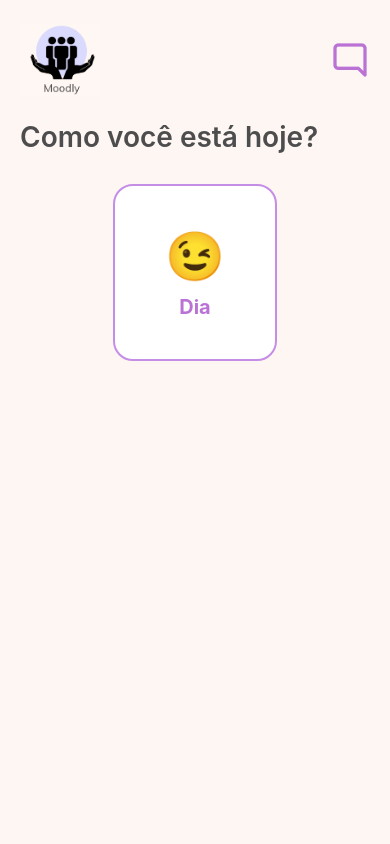
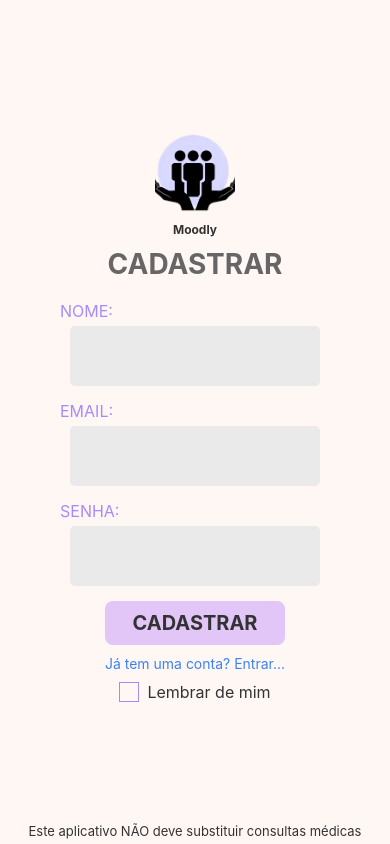
Before and after one commit to oMuraro/Moodly-ReactNativeApp, a React Native app: screen /Cadastro in a window 390 px wide. Built offline with nearby package versions, Linux system fonts and the light colour scheme.

Commit message:
Created login page and sign

```diff
--- a/App.js
+++ b/App.js
@@ -4,16 +4,19 @@ import { createNativeStackNavigator } from '@react-navigation/native-stack';
 import SplashScreen from './screens/SplashScreen';
 import HomeScreen from './screens/HomeScreen';
 import ChatbotScreen from './screens/chatbot';
+import LoginScreen from './screens/LoginScreen';
 
 const Stack = createNativeStackNavigator();
 
 const App = () => {
   return (
     <NavigationContainer>
-      <Stack.Navigator initialRouteName="Splash" screenOptions={{ headerShown: false }}>
-        <Stack.Screen name="Splash" component={SplashScreen} />
-        <Stack.Screen name="Home" component={HomeScreen} />
-        <Stack.Screen name="ChatBot" component={ChatbotScreen} />
+      <Stack.Navigator initialRouteName="Login" screenOptions={{ headerShown: false }}>
+  <Stack.Screen name="Login" component={LoginScreen} />
+  <Stack.Screen name="Cadastro" component={require('./screens/CadastroScreen').default} />
+  <Stack.Screen name="Splash" component={SplashScreen} />
+  <Stack.Screen name="Home" component={HomeScreen} />
+  <Stack.Screen name="ChatBot" component={ChatbotScreen} />
       </Stack.Navigator>
     </NavigationContainer>
   );
--- /dev/null
+++ b/screens/CadastroScreen.js
@@ -0,0 +1,159 @@
+import React, { useState } from 'react';
+import { View, Text, TextInput, TouchableOpacity, StyleSheet, Image } from 'react-native';
+import AsyncStorage from '@react-native-async-storage/async-storage';
+
+const CadastroScreen = ({ navigation }) => {
+  const [nome, setNome] = useState('');
+  const [email, setEmail] = useState('');
+  const [senha, setSenha] = useState('');
+  const [lembrar, setLembrar] = useState(false);
+  const [error, setError] = useState('');
+
+  const handleCadastro = async () => {
+    if (nome && email && senha) {
+      if (lembrar) {
+        await AsyncStorage.setItem('user', JSON.stringify({ nome, email }));
+      }
+      navigation.replace('Splash');
+    } else {
+      setError('Preencha todos os campos');
+    }
+  };
+
+  return (
+    <View style={styles.container}>
+      <Image source={require('../assets/logo.png')} style={styles.logo} />
+      <Text style={styles.title}>Moodly</Text>
+      <Text style={styles.cadastrar}>CADASTRAR</Text>
+      <Text style={styles.label}>NOME:</Text>
+      <TextInput
+        style={styles.input}
+        value={nome}
+        onChangeText={setNome}
+        autoCapitalize="words"
+      />
+      <Text style={styles.label}>EMAIL:</Text>
+      <TextInput
+        style={styles.input}
+        value={email}
+        onChangeText={setEmail}
+        autoCapitalize="none"
+        keyboardType="email-address"
+      />
+      <Text style={styles.label}>SENHA:</Text>
+      <TextInput
+        style={styles.input}
+        value={senha}
+        onChangeText={setSenha}
+        secureTextEntry
+      />
+      <TouchableOpacity style={styles.button} onPress={handleCadastro}>
+        <Text style={styles.buttonText}>CADASTRAR</Text>
+      </TouchableOpacity>
+      <TouchableOpacity onPress={() => navigation.navigate('Login')}>
+        <Text style={styles.login}>Já tem uma conta? Entrar...</Text>
+      </TouchableOpacity>
+      <View style={styles.checkboxContainer}>
+        <TouchableOpacity onPress={() => setLembrar(!lembrar)} style={styles.checkbox}>
+          {lembrar ? <Text>✔</Text> : null}
+        </TouchableOpacity>
+        <Text style={styles.checkboxLabel}>Lembrar de mim</Text>
+      </View>
+      {error ? <Text style={styles.error}>{error}</Text> : null}
+      <Text style={styles.footer}>Este aplicativo NÃO deve substituir consultas médicas</Text>
+    </View>
+  );
+};
+
+const styles = StyleSheet.create({
+  container: {
+    flex: 1,
+    backgroundColor: '#FFF7F4',
+    alignItems: 'center',
+    justifyContent: 'center',
+    padding: 20,
+  },
+  logo: {
+    width: 80,
+    height: 80,
+    marginBottom: 10,
+  },
+  title: {
+    fontSize: 12,
+    color: '#333',
+    marginBottom: 10,
+    fontWeight: 'bold',
+  },
+  cadastrar: {
+    fontSize: 28,
+    fontWeight: 'bold',
+    color: '#666',
+    marginBottom: 20,
+  },
+  label: {
+    alignSelf: 'flex-start',
+    marginLeft: 40,
+    fontSize: 16,
+    color: '#A78BFA',
+    marginBottom: 5,
+  },
+  input: {
+    width: 250,
+    height: 60,
+    backgroundColor: '#EAEAEA',
+    borderRadius: 5,
+    marginBottom: 15,
+    paddingHorizontal: 10,
+    fontSize: 16,
+  },
+  button: {
+    backgroundColor: '#E1C6F7',
+    borderRadius: 8,
+    paddingVertical: 10,
+    width: 180,
+    alignItems: 'center',
+    marginBottom: 10,
+  },
+  buttonText: {
+    color: '#333',
+    fontWeight: 'bold',
+    fontSize: 20,
+  },
+  login: {
+    color: '#3B82F6',
+    marginBottom: 10,
+  },
+  checkboxContainer: {
+    flexDirection: 'row',
+    alignItems: 'center',
+    marginBottom: 10,
+  },
+  checkbox: {
+    width: 20,
+    height: 20,
+    borderWidth: 1,
+    borderColor: '#A78BFA',
+    alignItems: 'center',
+    justifyContent: 'center',
+    marginRight: 8,
+  },
+  checkboxLabel: {
+    fontSize: 16,
+    color: '#333',
+  },
+  error: {
+    color: 'red',
+    marginBottom: 10,
+  },
+  footer: {
+    position: 'absolute',
+    bottom: 5,
+    left: 0,
+    right: 0,
+    textAlign: 'center',
+    color: '#333',
+    fontSize: 13,
+  },
+});
+
+export default CadastroScreen;
--- /dev/null
+++ b/screens/LoginScreen.js
@@ -0,0 +1,164 @@
+import React, { useState, useEffect } from 'react';
+import { View, Text, TextInput, TouchableOpacity, StyleSheet, Image } from 'react-native';
+import AsyncStorage from '@react-native-async-storage/async-storage';
+
+const LoginScreen = ({ navigation }) => {
+  const [email, setEmail] = useState('');
+  const [senha, setSenha] = useState('');
+  const [lembrar, setLembrar] = useState(false);
+  const [error, setError] = useState('');
+
+  useEffect(() => {
+    const checkLogin = async () => {
+      const user = await AsyncStorage.getItem('user');
+      if (user) {
+        navigation.replace('Splash');
+      }
+    };
+    checkLogin();
+  }, []);
+
+  const handleLogin = async () => {
+    // Simulação de login/cadastro
+    if (email && senha) {
+      if (lembrar) {
+        await AsyncStorage.setItem('user', JSON.stringify({ email }));
+      }
+      navigation.replace('Splash');
+    } else {
+      setError('Preencha todos os campos');
+    }
+  };
+
+  return (
+    <View style={styles.container}>
+      <Image source={require('../assets/logo.png')} style={styles.logo} />
+      <Text style={styles.title}>Moodly</Text>
+      <Text style={styles.login}>LOGIN</Text>
+      <Text style={styles.label}>EMAIL:</Text>
+      <TextInput
+        style={styles.input}
+        value={email}
+        onChangeText={setEmail}
+        autoCapitalize="none"
+        keyboardType="email-address"
+      />
+      <Text style={styles.label}>SENHA:</Text>
+      <TextInput
+        style={styles.input}
+        value={senha}
+        onChangeText={setSenha}
+        secureTextEntry
+      />
+      <View style={styles.checkboxContainer}>
+        <TouchableOpacity onPress={() => setLembrar(!lembrar)} style={styles.checkbox}>
+          {lembrar ? <Text>✔</Text> : null}
+        </TouchableOpacity>
+        <Text style={styles.checkboxLabel}>Lembrar de mim</Text>
+      </View>
+      <TouchableOpacity style={styles.button} onPress={handleLogin}>
+        <Text style={styles.buttonText}>ENTRAR</Text>
+      </TouchableOpacity>
+      <TouchableOpacity onPress={() => navigation.navigate('Cadastro')}>
+        <Text style={styles.cadastro}>Não tem uma conta? Cadastre-se....</Text>
+      </TouchableOpacity>
+
+      {error ? <Text style={styles.error}>{error}</Text> : null}
+      <Text style={styles.footer}>Este aplicativo NÃO deve substituir consultas médicas</Text>
+    </View>
+  );
+};
+
+const styles = StyleSheet.create({
+  container: {
+    flex: 1,
+    backgroundColor: '#FFF7F4',
+    alignItems: 'center',
+    justifyContent: 'center',
+    padding: 20,
+  },
+  logo: {
+    width: 80,
+    height: 80,
+    marginBottom: 10,
+  },
+  title: {
+    fontSize: 16,
+    color: '#333',
+    marginBottom: 10,
+    fontWeight: 'bold',
+  },
+  login: {
+    fontSize: 28,
+    fontWeight: 'bold',
+    color: '#666',
+    marginBottom: 20,
+  },
+  label: {
+    alignSelf: 'flex-start',
+    marginLeft: 40,
+    fontSize: 16,
+    color: '#A78BFA',
+    marginBottom: 5,
+  },
+  input: {
+    width: 250,
+    height: 40,
+    backgroundColor: '#EAEAEA',
+    borderRadius: 5,
+    marginBottom: 15,
+    paddingHorizontal: 10,
+    fontSize: 16,
+  },
+  button: {
+    backgroundColor: '#E1C6F7',
+    borderRadius: 8,
+    paddingVertical: 10,
+    width: 180,
+    alignItems: 'center',
+    marginBottom: 10,
+  },
+  buttonText: {
+    color: '#333',
+    fontWeight: 'bold',
+    fontSize: 20,
+  },
+  cadastro: {
+    color: '#3B82F6',
+    marginBottom: 10,
+  },
+  checkboxContainer: {
+    flexDirection: 'row',
+    alignItems: 'left',
+    marginBottom: 10,
+
+  },
+  checkbox: {
+    width: 20,
+    height: 20,
+    borderWidth: 1,
+    borderColor: '#A78BFA',
+    alignItems: 'center',
+    justifyContent: 'center',
+    marginRight: 6,
+  },
+  checkboxLabel: {
+    fontSize: 16,
+    color: '#333',
+  },
+  error: {
+    color: 'red',
+    marginBottom: 10,
+  },
+  footer: {
+    position: 'absolute',
+    bottom: 10,
+    left: 0,
+    right: 0,
+    textAlign: 'center',
+    color: '#333',
+    fontSize: 13,
+  },
+});
+
+export default LoginScreen;
--- a/screens/SplashScreen.js
+++ b/screens/SplashScreen.js
@@ -1,5 +1,6 @@
 import React, { useEffect, useRef } from 'react';
 import { View, Text, StyleSheet, Image, Animated } from 'react-native';
+import AsyncStorage from '@react-native-async-storage/async-storage';
 
 const SplashScreen = ({ navigation }) => {
   const fadeAnim = useRef(new Animated.Value(0)).current;
@@ -13,13 +14,18 @@ const SplashScreen = ({ navigation }) => {
     }).start();
 
     // Aguarda 2 segundos e faz fade out
-    const timeout = setTimeout(() => {
+    const timeout = setTimeout(async () => {
       Animated.timing(fadeAnim, {
         toValue: 0,
         duration: 800,
         useNativeDriver: true,
-      }).start(() => {
-        navigation.replace('Home');
+      }).start(async () => {
+        const user = await AsyncStorage.getItem('user');
+        if (user) {
+          navigation.replace('Home');
+        } else {
+          navigation.replace('Login');
+        }
       });
     }, 2000);
 
```
